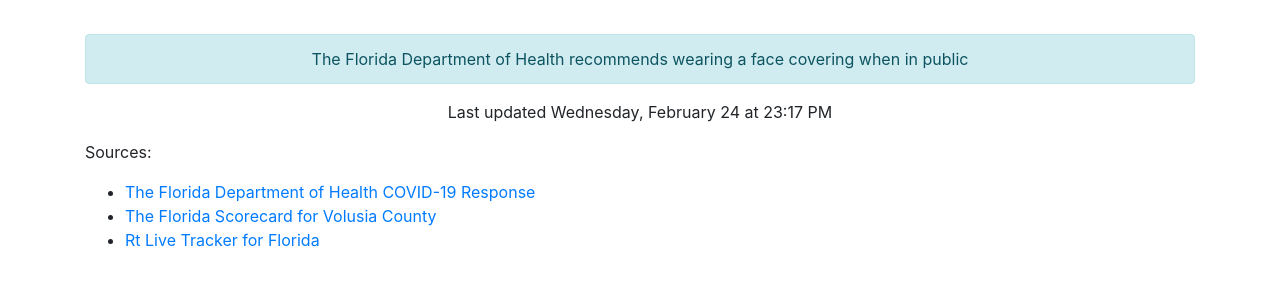
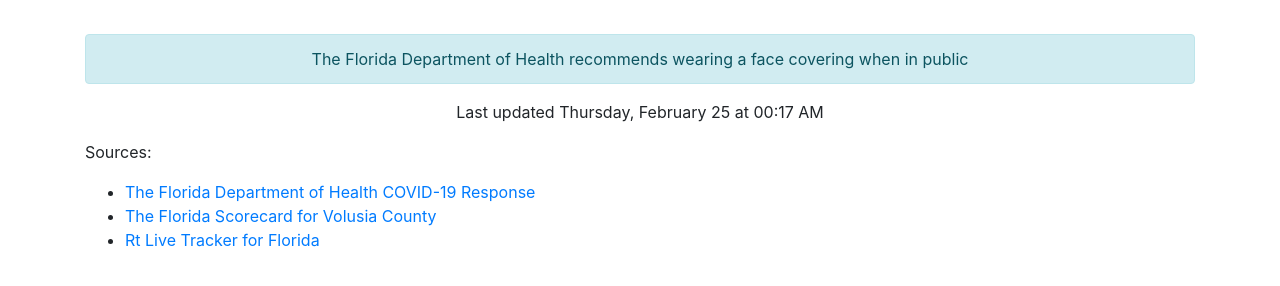
Before and after one commit to thinkjson/timeforchurch, a Jekyll site: the page built from index.md, in a window 1280 px wide. Shown: the part 544-830 px from the top of the page. Built offline with Jekyll 4.4.1, drawn with Linux system fonts in a browser that asks for light colours; our own code applies the rules of GitHub Pages for plain Markdown files.

Commit message:
Updating data

```diff
--- a/_includes/data.html
+++ b/_includes/data.html
@@ -10,4 +10,4 @@
     <div class="outcome text-success">YES</div>
     <div class="alert alert-info" role="alert">The Florida Department of Health recommends wearing a face covering when in public</div>
 
-    <p>Last updated Wednesday, February 24 at 23:17 PM</p>
+    <p>Last updated Thursday, February 25 at 00:17 AM</p>
```
